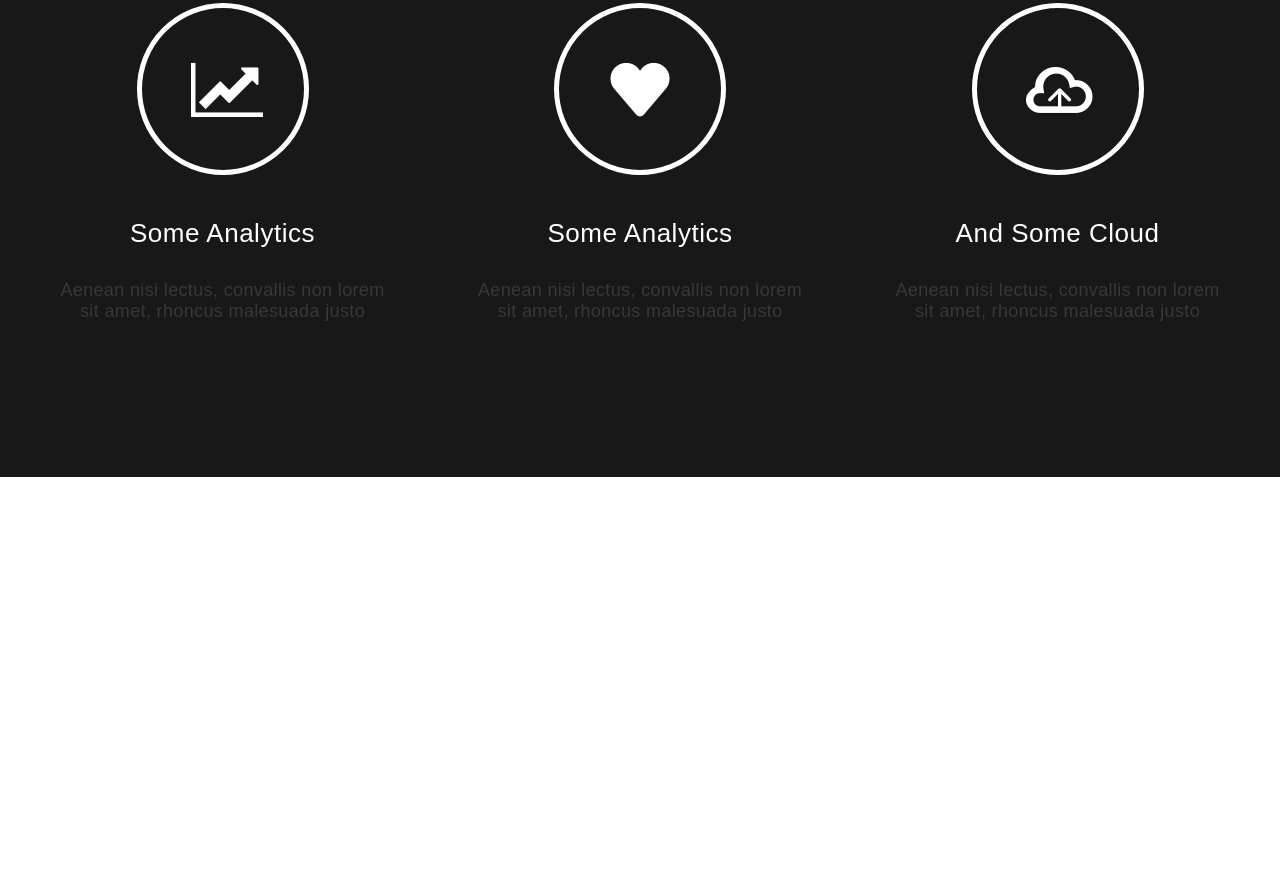
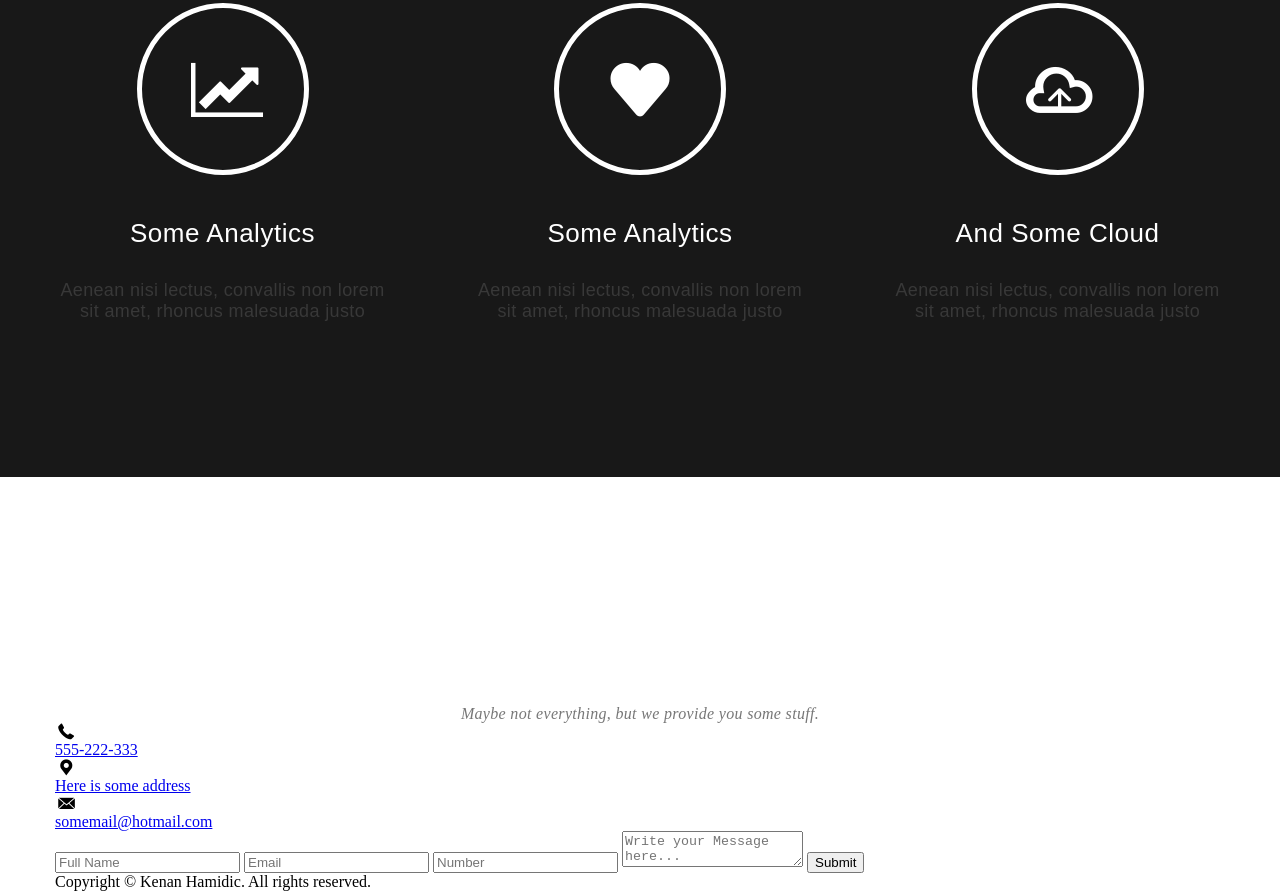
Before and after one commit to JCodW/STEPIK, a plain HTML site: page index.html in a window 1280 px wide. Shown: the part 2888-3779 px from the top of the page. Before the commit the page ends 3365 px from the top, so only its background shows below. Drawn offline with Linux system fonts and the light colour scheme.

Commit message:
contacts

```diff
--- a/css/style.css
+++ b/css/style.css
@@ -280,7 +280,6 @@ body {
 
 }
 
-.block-head {}
 
 .inverse .block-title {
     padding-top: 176px;
@@ -317,7 +316,7 @@ body {
 
 }
 
-.icon-chart-line-1 {}
+
 
 .provide-item-title {
     font-family: "HelveticaNeueLTProLt", sans-serif;
@@ -337,7 +336,3 @@ body {
     color: #383838;
     margin: 0;
 }
-
-.icon-heart {}
-
-.icon-upload-cloud-outline {}
--- a/index.html
+++ b/index.html
@@ -134,16 +134,49 @@
     </div>
 
 
+    <div class="contact">
+        <div class="container">
+            <div class="block-head inverse">
+                <h2 class="block-title">We provide you everything</h2>
+                <p class="block-text">Maybe not everything, but we provide you some stuff.</p>
+            </div>
+            <div class="contact-inner">
+                <div class="contact-icon-box">
+                    <div class="contact-item">
+                        <i class="icon-phone"></i>
+                        <div class="contact-text"><a href="tel:555222333">555-222-333</a> </div>
+                    </div>
+                    <div class="contact-item">
+                        <i class="icon-location"></i>
+                        <div class="contact-text"><a href="https://www.google.com.ua/maps/@40.4084445,-3.3088279,11.07z"
+                                target="_blank">Here is some
+                                address</a> </div>
 
-    <!-- <i class="icon-phone"></i>
-    <i class="icon-location"></i>
-    <i class="icon-email"></i>
-    <i class="icon-heart"></i>
-    <i class="icon-upload-cloud-outline"></i>
-    <i class="icon-chart-line"></i>
-    <i class="icon-twitter"></i>
-    <i class="icon-instagram"></i>
-    <i class="icon-chart-line-1"></i> -->
+                    </div>
+                    <div class="contact-item">
+                        <i class="icon-email"></i>
+                        <div class="contact-text"><a href="mailto:somemail@hotmail.com">somemail@hotmail.com</a> </div>
+                    </div>
+                </div>
+
+                <form action="contact-form">
+                    <input class="contact-name" type="text" placeholder="Full Name">
+                    <input class="contact-email" type="email" placeholder="Email">
+                    <input class="contact-number" type="number" placeholder="Number">
+                    <textarea class="contact-textarea" placeholder="Write your Message here..."></textarea>
+                    <button class="contact-button">Submit</button>
+                </form>
+
+            </div>
+        </div>
+    </div>
+    <div class="footer">
+        <div class="container">
+            <div class="footer-text">Copyright &copy; Kenan Hamidic. All rights reserved.</div>
+        </div>
+
+    </div>
+
 
 
 </body>
```
